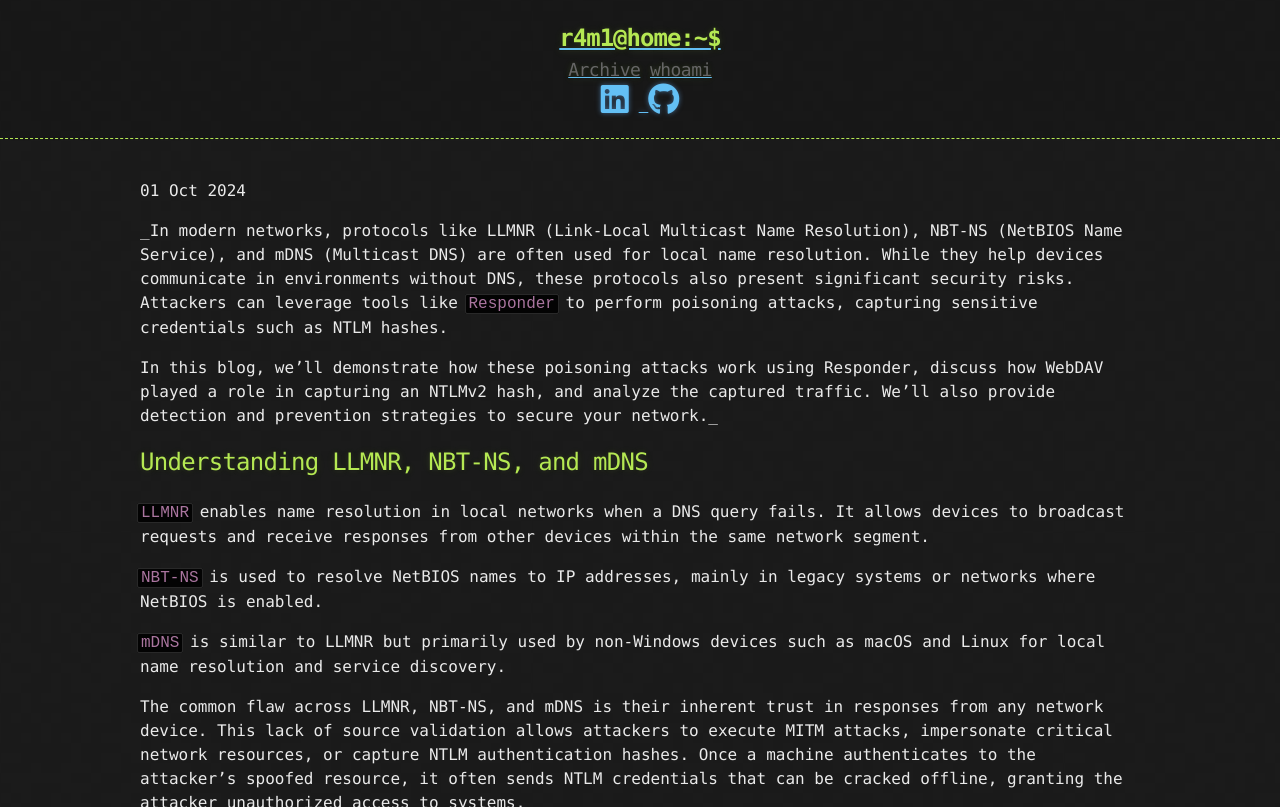
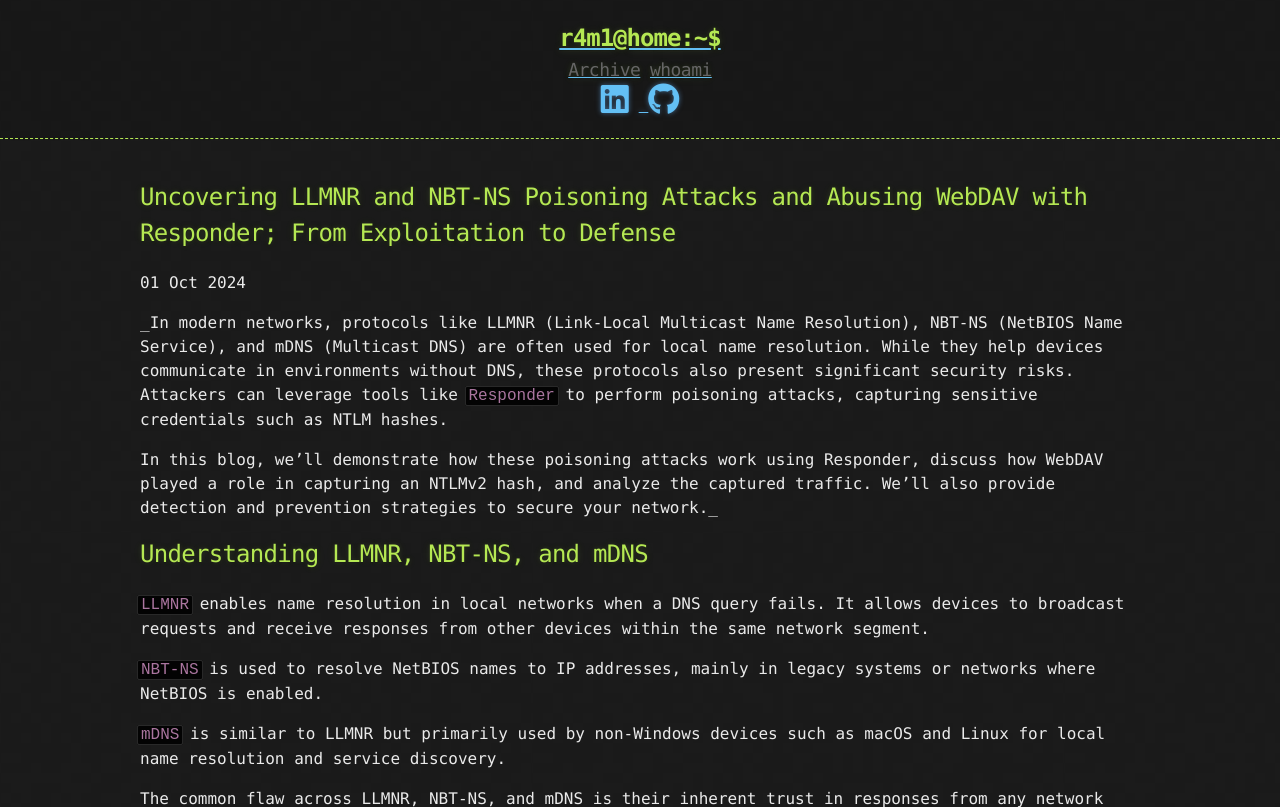
Before and after one commit to r4m1007/r4m1007.github.io, a Jekyll site: the page built from _posts/2024-10-01-Responder.md, in a window 1280 px wide and 900 px high, cut to the strip 0-807 px from the top of the window. Built offline with Jekyll 4.4.1, drawn with Linux system fonts in a browser that asks for light colours.

Commit message:
Update 2024-10-01-Responder.md

```diff
--- a/_posts/2024-10-01-Responder.md
+++ b/_posts/2024-10-01-Responder.md
@@ -1,5 +1,5 @@
 ---
-title: Uncovering LLMNR and NBT-NS Poisoning Attacks and Abusing WebDAV with Responder: From Exploitation to Defense
+title: Uncovering LLMNR and NBT-NS Poisoning Attacks and Abusing WebDAV with Responder; From Exploitation to Defense
 
 published: true
 ---
```
